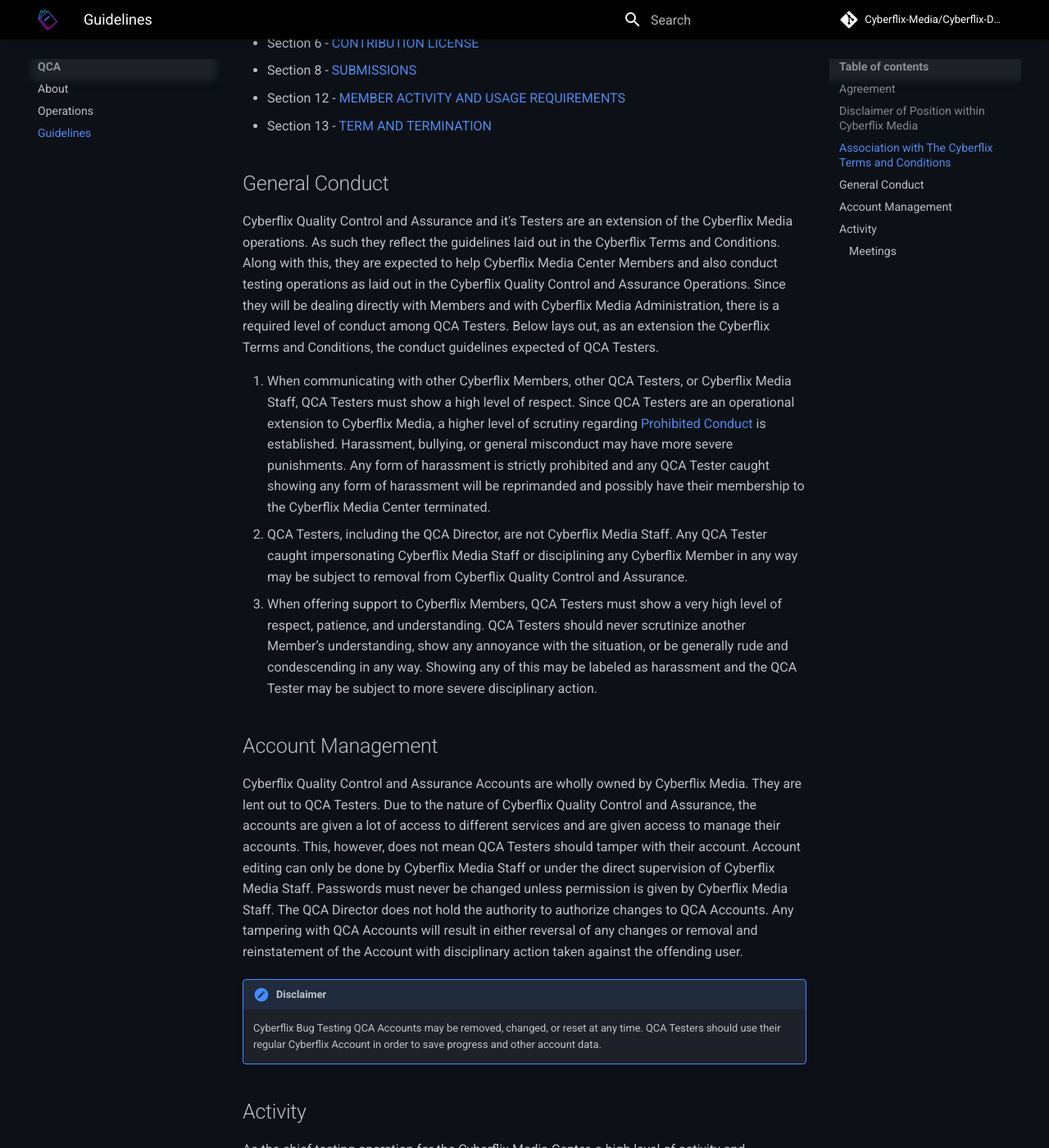
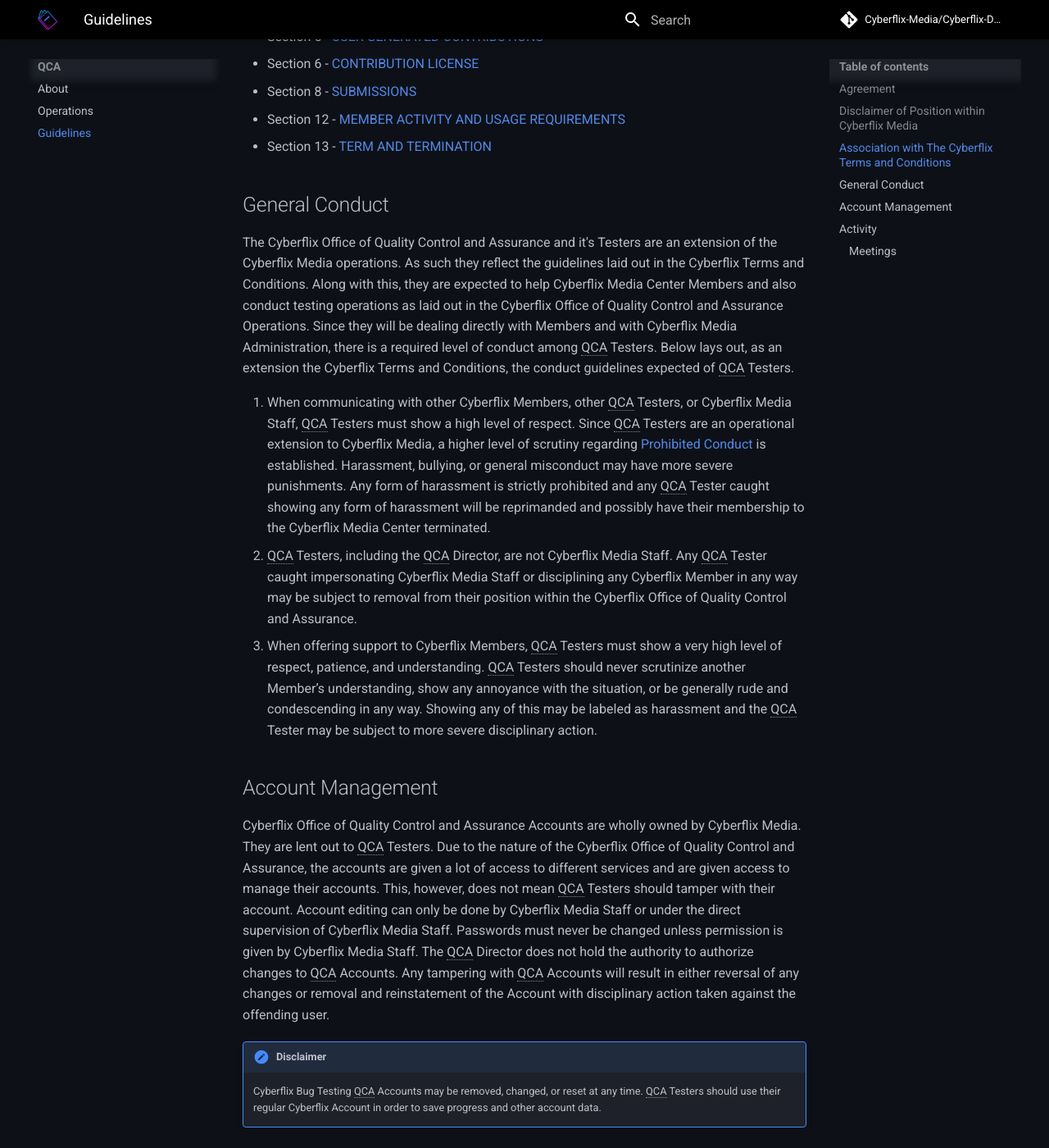
Before and after one commit to Cyberflix-Media/Cyberflix-Docs, an MkDocs documentation site: the page built from docs/qca/guidelines.md, in a window 1280 px wide and 1400 px high, scrolled down 1669 px. Shown: the whole window at 82% size. Built offline with MkDocs 1.6.1 and Material for MkDocs 9.7.7, drawn with Linux system fonts in a browser that asks for light colours; comment, search, counter and statistics services are not loaded; some of the changed text lies outside the part shown.

Commit message:
Updated QCA docs to new name

```diff
--- a/docs/qca/guidelines.md
+++ b/docs/qca/guidelines.md
@@ -1,13 +1,13 @@
-# Cyberflix Quality Control and Assurance Tester Guidelines
+# Cyberflix Office of Quality Control and Assurance Tester Guidelines
 !!! note "Disclaimer"
 
-    Intended for Cyberflix Quality Control and Assurance Testers
+    Intended for Cyberflix Office of Quality Control and Assurance Testers
 
 ## Agreement
-Welcome to the Cyberflix Quality Control and Assurance Tester Guidelines. These Guidelines are laid out in order to establish rules and standards for Cyberflix Quality Control and Assurance and it's Testers. It is required that all QCA Testers follow and abide by these Guidelines. Failure to comply will result in dismissal from their position with in Cyberflix Quality Control and Assurance. These Guidelines are written in accordance and as an extension of the Terms and Conditions of the Cyberflix Media Center. They are authorized, written, and represented by the Cyberflix Media Administrative team and BobDaGecko. These Guidelines are strictly enforced and all QCA Testers should review them regularly to ensure thorough understanding of what is expected of them and their behavior. Cyberflix Quality Control and Assurance was created to promote and improve the Cyberflix Media Center, QCA Testers work to and for this purpose.
+Welcome to the Cyberflix Office of Quality Control and Assurance Tester Guidelines. These Guidelines are laid out in order to establish rules and standards for the Cyberflix Office of Quality Control and Assurance and it's Testers. It is required that all QCA Testers follow and abide by these Guidelines. Failure to comply will result in dismissal from their position with in the Cyberflix Office of Quality Control and Assurance. These Guidelines are written in accordance and as an extension of the Terms and Conditions of the Cyberflix Media Center. They are authorized, written, and represented by the Cyberflix Media Administrative team and BobDaGecko. These Guidelines are strictly enforced and all QCA Testers should review them regularly to ensure thorough understanding of what is expected of them and their behavior. The Cyberflix Office of Quality Control and Assurance was created to promote and improve the Cyberflix Media Center, QCA Testers work to and for this purpose.
 
 ## Disclaimer of Position within Cyberflix Media
-Cyberflix Quality Control and Assurance Testers are volunteers. They are not employed by Cyberflix Media or affiliated with it's satellite projects or affiliate sites. They hold no official, administrative, or disciplinary role within Cyberflix Media or the Cyberflix Media Center and should not be recognized as such. Any actions understood as taking up these responsibilities or taken as impersonating Cyberflix Media Staff will result in immediate dismissal and possible termination from the Cyberflix Media Center. Cyberflix Members should not recognize QCA Testers as higher in seniority to themselves, however they can and should be recognized for their assistance in development to Cyberflix Operations.
+Cyberflix Office of Quality Control and Assurance Testers are volunteers. They are not employed by Cyberflix Media or affiliated with it's satellite projects or affiliate sites. They hold no official, administrative, or disciplinary role within Cyberflix Media or the Cyberflix Media Center and should not be recognized as such. Any actions understood as taking up these responsibilities or taken as impersonating Cyberflix Media Staff will result in immediate dismissal and possible termination from the Cyberflix Media Center. Cyberflix Members should not recognize QCA Testers as higher in seniority to themselves, however they can and should be recognized for their assistance in development to Cyberflix Operations.
 
 ## Association with The Cyberflix Terms and Conditions
 These Guidelines are written in association with the Terms and Conditions of the Cyberflix Media Center. As all Members and users of the Cyberflix Media Center are required to do, QCA Testers are to follow the Terms and Conditions. They should also be promoting the guidelines laid out within the Terms and Conditions, reporting misconduct and ensuring that Cyberflix Members follow the guidelines appropriately. While QCA Testers hold no disciplinary authority they should point out misconduct and report it to Administration. The Terms and Conditions should be reviewed regularly along with these Guidelines in order to ensure a thorough understanding of the guidelines laid out in both. All conditions and guidelines laid out in the Terms and Conditions are applicable to QCA Testers. These Guidelines may add to the Terms and Conditions but will never redact or amend any guidelines laid out.
@@ -28,21 +28,21 @@
  - Section 13 - [TERM AND TERMINATION](https://docs.cyberflix.io/about/terms-and-conditions/#term-and-termination)
 
 ## General Conduct
-Cyberflix Quality Control and Assurance and it's Testers are an extension of the Cyberflix Media operations. As such they reflect the guidelines laid out in the Cyberflix Terms and Conditions. Along with this, they are expected to help Cyberflix Media Center Members and also conduct testing operations as laid out in the Cyberflix Quality Control and Assurance Operations. Since they will be dealing directly with Members and with Cyberflix Media Administration, there is a required level of conduct among QCA Testers. Below lays out, as an extension the Cyberflix Terms and Conditions, the conduct guidelines expected of QCA Testers.
+The Cyberflix Office of Quality Control and Assurance and it's Testers are an extension of the Cyberflix Media operations. As such they reflect the guidelines laid out in the Cyberflix Terms and Conditions. Along with this, they are expected to help Cyberflix Media Center Members and also conduct testing operations as laid out in the Cyberflix Office of Quality Control and Assurance Operations. Since they will be dealing directly with Members and with Cyberflix Media Administration, there is a required level of conduct among QCA Testers. Below lays out, as an extension the Cyberflix Terms and Conditions, the conduct guidelines expected of QCA Testers.
 
 1. When communicating with other Cyberflix Members, other QCA Testers, or Cyberflix Media Staff, QCA Testers must show a high level of respect. Since QCA Testers are an operational extension to Cyberflix Media, a higher level of scrutiny regarding [Prohibited Conduct](https://docs.cyberflix.io/about/terms-and-conditions/#4-prohibited-conduct) is established. Harassment, bullying, or general misconduct may have more severe punishments. Any form of harassment is strictly prohibited and any QCA Tester caught showing any form of harassment will be reprimanded and possibly have their membership to the Cyberflix Media Center terminated.
-2. QCA Testers, including the QCA Director, are not Cyberflix Media Staff. Any QCA Tester caught impersonating Cyberflix Media Staff or disciplining any Cyberflix Member in any way may be subject to removal from Cyberflix Quality Control and Assurance.
+2. QCA Testers, including the QCA Director, are not Cyberflix Media Staff. Any QCA Tester caught impersonating Cyberflix Media Staff or disciplining any Cyberflix Member in any way may be subject to removal from their position within the Cyberflix Office of Quality Control and Assurance.
 3. When offering support to Cyberflix Members, QCA Testers must show a very high level of respect, patience, and understanding. QCA Testers should never scrutinize another Member’s understanding, show any annoyance with the situation, or be generally rude and condescending in any way. Showing any of this may be labeled as harassment and the QCA Tester may be subject to more severe disciplinary action.
 
 ## Account Management
-Cyberflix Quality Control and Assurance Accounts are wholly owned by Cyberflix Media. They are lent out to QCA Testers. Due to the nature of Cyberflix Quality Control and Assurance, the accounts are given a lot of access to different services and are given access to manage their accounts. This, however, does not mean QCA Testers should tamper with their account. Account editing can only be done by Cyberflix Media Staff or under the direct supervision of Cyberflix Media Staff. Passwords must never be changed unless permission is given by Cyberflix Media Staff. The QCA Director does not hold the authority to authorize changes to QCA Accounts. Any tampering with QCA Accounts will result in either reversal of any changes or removal and reinstatement of the Account with disciplinary action taken against the offending user.
+Cyberflix Office of Quality Control and Assurance Accounts are wholly owned by Cyberflix Media. They are lent out to QCA Testers. Due to the nature of the Cyberflix Office of Quality Control and Assurance, the accounts are given a lot of access to different services and are given access to manage their accounts. This, however, does not mean QCA Testers should tamper with their account. Account editing can only be done by Cyberflix Media Staff or under the direct supervision of Cyberflix Media Staff. Passwords must never be changed unless permission is given by Cyberflix Media Staff. The QCA Director does not hold the authority to authorize changes to QCA Accounts. Any tampering with QCA Accounts will result in either reversal of any changes or removal and reinstatement of the Account with disciplinary action taken against the offending user.
 
 !!! note "Disclaimer"
 
     Cyberflix Bug Testing QCA Accounts may be removed, changed, or reset at any time. QCA Testers should use their regular Cyberflix Account in order to save progress and other account data.
 
 ## Activity
-As the chief testing operation for the Cyberflix Media Center, a high level of activity and involvement among QCA Testers is expected. Outside of Testing Operations directed by Cyberflix Media Administration or Cyberflix Quality Control and Assurance, QCA Testers must maintain a Activity Standing of Good or higher per month as defined in the [Cyberflix Activity Agreement](https://docs.cyberflix.io/about/activity-agreement/#jellyfin-requirements). QCA Testers must also submit a request via the Ombi request system. Only one is required per month. Finally is general availability for Testing Operations, Syncplay Sessions, and QCA meetings in Discord. Below lays out what is expected.
+As the chief testing operation for the Cyberflix Media Center, a high level of activity and involvement among QCA Testers is expected. Outside of Testing Operations directed by Cyberflix Media Administration or the Cyberflix Office of Quality Control and Assurance, QCA Testers must maintain a Activity Standing of Good or higher per month as defined in the [Cyberflix Activity Agreement](https://docs.cyberflix.io/about/activity-agreement/#jellyfin-requirements). QCA Testers must also submit a request via the Ombi request system. Only one is required per month. Finally is general availability for Testing Operations, Syncplay Sessions, and QCA meetings in Discord. Below lays out what is expected.
 
  - Jellyfin Standing: Good or higher (1 Season/5 Movies / month)
  - Ombi: 1 Request / month
@@ -50,4 +50,6 @@
 
 
 ### Meetings
-Meetings as described in [Operations](https://docs.cyberflix.io/cbttf/operations/#meetings), have required attendance. They are the most direct and important form of communication between the QCA Testers. If a member is not available for a scheduled meeting, they must contact either Cyberflix Media Staff or the QCA Director ahead of time. If a member fails to attend a meeting without notifying either Cyberflix Media Staff or the QCA Director, they risk being removed from Cyberflix Quality Control and Assurance.
+Meetings as described in [Operations](https://docs.cyberflix.io/cbttf/operations/#meetings), have required attendance. They are the most direct and important form of communication between the QCA Testers. If a member is not available for a scheduled meeting, they must contact either Cyberflix Media Staff or the QCA Director ahead of time. If a member fails to attend a meeting without notifying either Cyberflix Media Staff or the QCA Director, they risk being removed from their position within the Cyberflix Office of Quality Control and Assurance.
+
+--8<-- "includes/glossary.md"
```
Also changed, not shown: docs/qca/about.md (+3 -1 lines), docs/qca/operations.md (+10 -8 lines), includes/glossary.md (+1 -1 lines).
